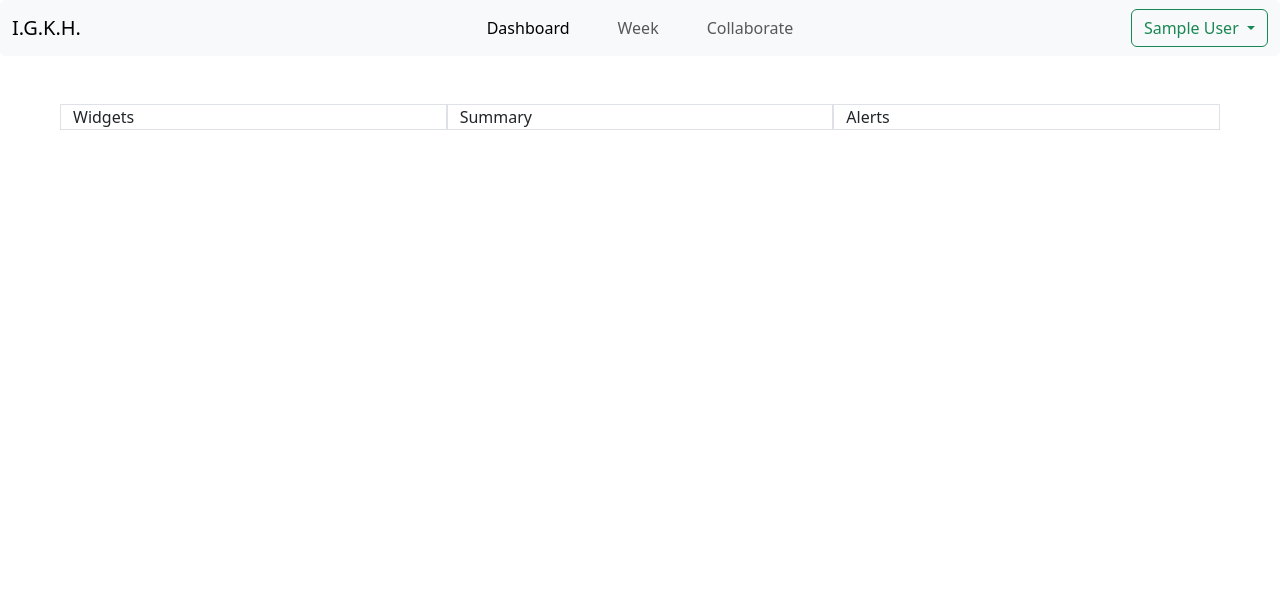
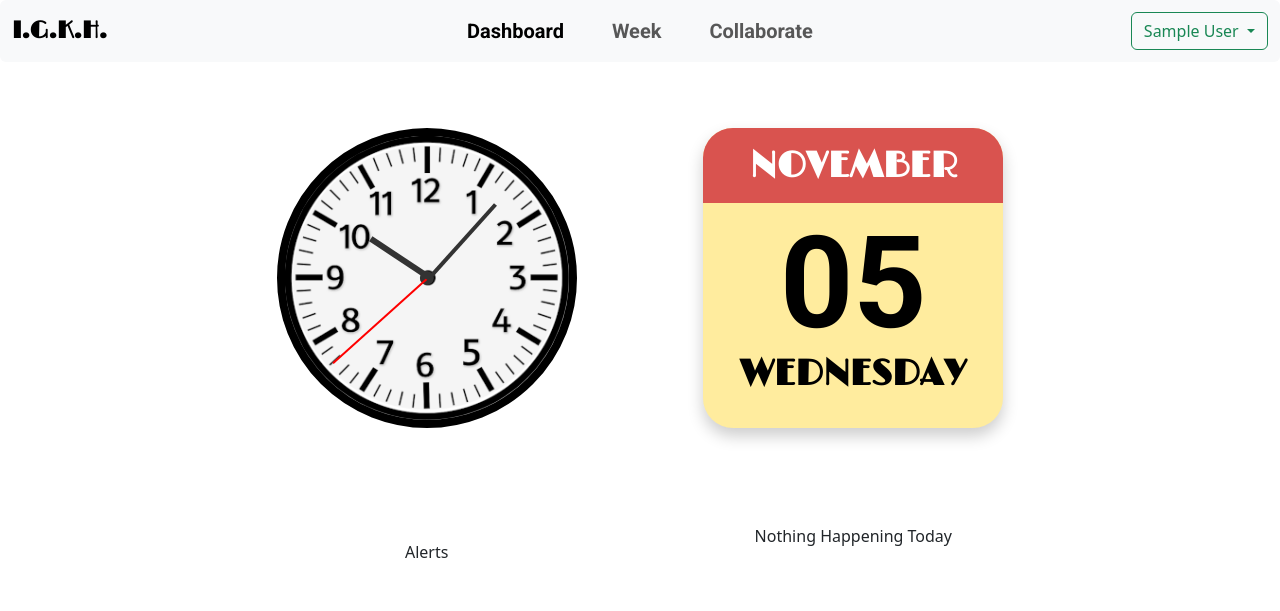
Before and after one commit to YeTengji/project, a Flask app: page /dashboard in a window 1280 px wide. Shown: the top 611 px of the page. Run offline with Flask 3, Linux system fonts and the light colour scheme; the visitor is signed in with stand-in values (Sample User, id 1); data that the repository does not hold is empty.

Commit message:
feat: add dashboard static widgets. style: update nav fonts and effects. refactor: change dashboard.html to dashboard.html.jinja

```diff
--- a/app.py
+++ b/app.py
@@ -291,7 +291,7 @@ def user_profile():
         flash("Profile updated!", "success")
         return redirect(url_for('dashboard'))
 
-    return render_template('dashboard.html', user_profile_form=user_profile_form, show_user_profile_modal=True)
+    return render_template('dashboard.html.jinja', user_profile_form=user_profile_form, show_user_profile_modal=True)
 
 @app.route('/update-theme', methods=['POST'])
 @login_required
@@ -356,7 +356,30 @@ def change_password():
 @app.route('/dashboard', methods=['GET', 'POST'])
 @login_required
 def dashboard():
-    return render_template('dashboard.html')
+    now = datetime.now()
+    current_time = now.time()
+    current_date = now.date()
+    current_day_of_week = now.weekday()
+
+    curent_events = (
+        db.session.execute(
+            select(CalendarEvent)
+            .filter(CalendarEvent.user_id == current_user.id,
+                or_(
+                    CalendarEvent.day == current_date,
+                    CalendarEvent.recurring_days.any(CalendarEventDay.day_of_week == current_day_of_week)
+                )
+            ).order_by(CalendarEvent.start)
+        ).scalars().all()
+    )
+
+    share_request = db.session.execute(
+            select(CalendarShare)
+            .filter(CalendarShare.viewer_id == current_user.id)
+            .filter(CalendarShare.status == CalendarShareStatus.PENDING)
+        ).scalars().first()
+
+    return render_template('dashboard.html.jinja', current_events=curent_events, share_request=share_request, current_time=current_time, current_date=current_date)
 
 #region --- Calendar Routes ---
 
--- /dev/null
+++ b/static/css/animation.css
@@ -0,0 +1,16 @@
+@keyframes idlePulse {
+    0%  { transform: translate(1px); }
+    4% { transform: translate(-2px); }
+    6% { transform: translate(1px, 1px); }
+    8% { transform: translate(-1px); }
+    12%{ transform: translate(1px); }
+}
+
+@keyframes flashAlert {
+    0%  { transform: scale(12); opacity: 0; }
+    16% { transform: scale(1);}
+    32% { opacity: 1; }
+    42% { transform: scale(1); }
+    45% { transform: scale(1.05); }
+    47% { transform: scale(1);}
+}
--- a/static/css/main.css
+++ b/static/css/main.css
@@ -1,22 +1,19 @@
 body {
-    padding-top: 56px;
+    padding-top: 64px;
 }
 
-@keyframes idlePulse {
-    0%  { transform: translate(1px); }
-    4% { transform: translate(-2px); }
-    6% { transform: translate(1px, 1px); }
-    8% { transform: translate(-1px); }
-    12%{ transform: translate(1px); }
+@font-face {
+    font-family: 'Limelight';
+    src: url('/static/fonts/Limelight-Regular.ttf') format('truetype');
+    font-weight: normal;
+    font-style: normal;
 }
 
-@keyframes flashAlert {
-    0%  { transform: scale(12); opacity: 0; }
-    16% { transform: scale(1);}
-    32% { opacity: 1; }
-    42% { transform: scale(1); }
-    45% { transform: scale(1.05); }
-    47% { transform: scale(1);}
+@font-face {
+    font-family: 'Roboto-Bold';
+    src: url('/static/fonts/Roboto-Bold.ttf') format('truetype');
+    font-weight: normal;
+    font-style: normal;
 }
 
 #theme-toggle {
@@ -31,13 +28,41 @@ body {
 
 #print-calendar {
     position:fixed;
-    top: 5rem;
-    right: 3rem;
+    top: 0.5rem;
+    right: 1rem;
     z-index: 1000;
+}
+
+.share-request {
+    animation: idlePulse 2s infinite;
+    transform-origin: center;
 }
 
 .login-group {
     height: calc(100vh - 72px);
+}
+
+.navbar-brand {
+    font-family: 'Limelight', sans-serif;
+    font-size: 1.5rem;
+    font-weight: 600;
+}
+
+.dashboard-nav-item {
+    font-family: 'Roboto-Bold', sans-serif;
+    font-size: 1.25rem;
+    font-weight: 800;
+}
+
+html[data-bs-theme="dark"] nav a.active {
+    color: #fff;
+    text-shadow: 0 0 6px rgba(192, 192, 255, 0.6);
+}
+
+html[data-bs-theme="light"] nav a.active {
+    color: #000;
+    background-color: transparent;
+    text-shadow: 2px 2px 2px rgba(64, 64, 128, 0.6);
 }
 
 @media print {
--- /dev/null
+++ b/static/css/widgets.css
@@ -0,0 +1,109 @@
+/* Clock CSS */
+
+.clock {
+    position: relative;
+    height: 300px;
+    width: 300px;
+    aspect-ratio: 1 / 1;
+    border: 8px solid #000;
+    border-radius: 50%;
+    background: radial-gradient(circle, #fff 90%, #888);
+    background-image: url('/static/images/clock_face.png');
+    background-size: cover;
+    background-position: center;
+}
+
+.hand {
+    position: absolute;
+    bottom: 50%;
+    left: 50%;
+    transform-origin: bottom center;
+    transform: rotate(0deg) translate(-50%);
+    background: #333;
+}
+
+.hour {
+    width: 6px;
+    height: 25%;
+    z-index: 3;
+}
+
+.minute {
+    width: 4px;
+    height: 35%;
+    z-index: 2;
+}
+
+.second {
+    width: 2px;
+    height: 45%;
+    background: red;
+    z-index: 1;
+}
+
+.center-dot {
+    position: absolute;
+    width: 5%;
+    height: 5%;
+    background: #333;
+    border-radius: 50%;
+    top: 50%;
+    left: 50%;
+    transform: translate(-50%, -50%);
+}
+
+/* Day Calendar */
+
+.dashboard-calendar {
+    width: 300px;
+    height: 300px;
+    min-width: 300px;
+    min-height: 300px;
+    background-color: #ffec9e;
+    border-radius: 10%;
+    box-shadow: 0 8px 16px rgba(0, 0, 0, 0.2);
+    overflow: hidden;
+    position: relative;
+    align-items: center;
+    justify-content: center;
+    display: flex;
+    flex-shrink: 0;
+    flex-direction: column;
+}
+
+.dashboard-calendar-top {
+    width: 100%;
+    height: 75px;
+    background-color: #D9534F;
+    align-items: center;
+    justify-content: center;
+    display: flex;
+    position: absolute;
+    top: 0;
+    left: 0;
+}
+
+#dashboard-calendar-month {
+    font-family: 'Limelight', sans-serif;
+    font-size: 2.25rem;
+    font-weight: 700;
+    color: #fff;
+    text-transform: uppercase;
+}
+
+#dashboard-calendar-dow {
+    font-family: 'Limelight', sans-serif;
+    font-size: 2.25rem;
+    font-weight: 700;
+    color: #000;
+    text-transform: uppercase;
+}
+
+#dashboard-calendar-day {
+    font-family: 'Roboto-Bold', sans-serif;
+    font-size: 8rem;
+    font-weight: 700;
+    color: #000;
+    padding-top: 64px;
+    line-height: 1;
+}
--- a/static/js/main.js
+++ b/static/js/main.js
@@ -291,6 +291,35 @@ function deleteAcceptedCalendarShare() {
     });
 }
 
+// Clock
+let lastSecond = null;
+
+function updateClock() {
+    const now = new Date();
+    const sec = now.getSeconds();
+    const min = now.getMinutes();
+    const hr = now.getHours();
+
+    seconds = document.getElementById('second');
+    minutes = document.getElementById('minute');
+    hours = document.getElementById('hour');
+    if (!seconds || !minutes || ! hours) return;
+
+    if (lastSecond === 59 && sec === 0) {
+        seconds.style.transition = 'none';
+    } else {
+        seconds.style.transition = 'transform 0.2s cubic-bezier(0.68, -0.55, 0.27, 1.55)';
+    }
+    seconds.style.transform = `rotate(${sec * 6}deg)`;
+    minutes.style.transform = `rotate(${min * 6}deg)`;
+    hours.style.transform = `rotate(${(hr % 12) * 30 + min * 0.5}deg)`;
+
+    lastSecond = sec;
+}
+
+setInterval(updateClock, 1000);
+updateClock();
+
 // Main?
 document.addEventListener("DOMContentLoaded", () => {
     formFieldFocus({
--- a/templates/dashboard.html
+++ /dev/null
@@ -1,28 +0,0 @@
-{% extends "layout.html.jinja" %}
-
-{% block title %}Dashboard{% endblock %}
-
-{% block body %}
-
-<div class="container-fluid">
-
-    <div class="row m-5">
-
-        <div class="col-4 border">
-            Widgets
-        </div>
-
-        <div class="col-4 border">
-            Summary
-        </div>
-
-        <div class="col-4 border">
-            Alerts
-        </div>
-
-    </div>
-
-</div>
-
-
-{% endblock %}
--- /dev/null
+++ b/templates/dashboard.html.jinja
@@ -0,0 +1,78 @@
+{% extends "layout.html.jinja" %}
+
+{% block title %}Dashboard{% endblock %}
+
+{% block body %}
+
+<div class="container-fluid">
+
+    <div class="row align-items-start">
+
+        <div class="col-xl-2">
+        </div>
+
+        <div class="col-xl-4">
+
+            <div class="d-flex justify-content-center p-5">
+                <div class="clock m-3">
+                    <div class="hand hour" id="hour"></div>
+                    <div class="hand minute" id="minute"></div>
+                    <div class="hand second" id="second"></div>
+                    <div class="center-dot"></div>
+                </div>
+            </div>
+
+            <div class="d-flex justify-content-center p-5">
+                {% if share_request %}
+                <a href="{{  url_for('week_share') }}" class="btn btn-outline-primary share-request">
+                    Someone wants to share their calendar with you.
+                </a>
+                {% else %}
+                Alerts
+                {% endif %}
+            </div>
+        </div>
+
+        <div class="col-xl-4 p-3">
+
+            <div class="d-flex justify-content-center p-5">
+                <div class="dashboard-calendar">
+                    <div class="dashboard-calendar-top">
+                        <span id="dashboard-calendar-month">{{ current_date.strftime('%B') }}</span>
+                    </div>
+                    <div id="dashboard-calendar-day">{{ current_date.strftime('%d') }}</div>
+                    <div id="dashboard-calendar-dow">{{ current_date.strftime('%A') }}</div>
+                </div>
+            </div>
+
+            <div class="d-flex justify-content-center">
+                {% if current_events %}
+                    <ul class="list-group w-75">
+                    {% for event in current_events %}
+                        <li class="list-group-item {% if event.end < current_time %}text-muted{% endif %}"
+                            {% if event.start <= current_time and current_time <= event.end %}style="background-color: {{ event.color }};"{% endif %}>
+                            <div class="d-flex justify-content-between">
+                                <strong>{{ event.title }}</strong>
+                                {{ event.start.strftime('%I:%M %p') }} - {{ event.end.strftime('%I:%M %p') }}
+                            </div>
+                            <small>{{ event.notes }}</small>
+                        </li>
+                    {% endfor %}
+                    </ul>
+                {% else %}
+                    <div class="d-flex justify-content-center m-5">
+                        Nothing Happening Today
+                    </div>
+                {% endif %}
+            </div>
+
+        </div>
+
+        <div class="col-xl-2">
+        </div>
+    </div>
+
+</div>
+
+
+{% endblock %}
--- a/templates/layout.html.jinja
+++ b/templates/layout.html.jinja
@@ -12,6 +12,8 @@
         integrity="sha384-sRIl4kxILFvY47J16cr9ZwB07vP4J8+LH7qKQnuqkuIAvNWLzeN8tE5YBujZqJLB" crossorigin="anonymous">
     <link rel="stylesheet" href="https://cdn.jsdelivr.net/npm/bootstrap-icons@1.13.1/font/bootstrap-icons.min.css">
     <link rel="stylesheet" href="/static/css/main.css">
+    <link rel="stylesheet" href="/static/css/animation.css">
+    <link rel="stylesheet" href="/static/css/widgets.css">
     <link href="{{ url_for('static', filename='favicon.png') }}" rel="icon" type="image/png">
 </head>
 
@@ -19,22 +21,22 @@
     {% if not img_source %}
     <header class="no-print">
         <!-- Centered Navbar from Bootstrap Examples-->
-        <nav class="navbar fixed-top navbar-expand-lg bg-body-tertiary rounded" aria-label="Thirteenth navbar example">
+        <nav class="navbar fixed-top navbar-expand-md bg-body-tertiary rounded" aria-label="Thirteenth navbar example">
             <div class="container-fluid"> <button class="navbar-toggler" type="button" data-bs-toggle="collapse"
                     data-bs-target="#navbarsExample11" aria-controls="navbarsExample11" aria-expanded="false"
                     aria-label="Toggle navigation"> <span class="navbar-toggler-icon"></span> </button>
-                <div class="collapse navbar-collapse d-lg-flex" id="navbarsExample11"> <a class="navbar-brand col-lg-3 me-0"
+                <div class="collapse navbar-collapse d-md-flex" id="navbarsExample11"> <a class="navbar-brand col-md-1 me-0"
                         href="/">I.G.K.H.</a>
                     {% if current_user.is_authenticated %}
-                        <ul class="navbar-nav col-lg-6 justify-content-lg-center">
+                        <ul class="navbar-nav col-md-10 justify-content-md-center">
                             {% macro nav_item(endpoint, label) %}
-                            <li class="nav-item px-3"> <a class="nav-link {% if request.endpoint == endpoint %}active{% endif %}" href="{{ url_for(endpoint) }}">{{ label }}</a> </li>
+                            <li class="nav-item px-3 dashboard-nav-item"> <a class="nav-link {% if request.endpoint == endpoint %}active{% endif %}" href="{{ url_for(endpoint) }}">{{ label }}</a> </li>
                             {% endmacro %}
                             {{ nav_item('dashboard', 'Dashboard') }}
                             {{ nav_item('week_schedule', 'Week') }}
                             {{ nav_item('week_share', 'Collaborate')}}
                         </ul>
-                        <div class="d-lg-flex col-lg-3 justify-content-lg-end gap-2">
+                        <div class="d-md-flex col-md-1 justify-content-md-end gap-2">
                             <div class="dropdown">
                                 <button class="btn btn-outline-success dropdown-toggle" type="button" data-bs-toggle="dropdown" aria-expanded="false">
                                     {{ current_user.first_name + " " + current_user.last_name}}
@@ -47,7 +49,7 @@
 
                         </div>
                     {% else %}
-                        <div class="d-lg-flex col-lg-9 justify-content-lg-end">
+                        <div class="d-md-flex col-md-11 justify-content-md-end">
                             {% include 'components/_theme_toggle.html' %}
                         </div>
                     {% endif %}
```
Also changed, not shown: helpers.py (+7 -0 lines), templates/week_share.html.jinja (+7 -2 lines), static/fonts/Limelight-Regular.ttf (added), static/fonts/Roboto-Bold.ttf (added), static/images/calendar/L79rSjMTnlECRX5lMCy4C88WejZu0Q3XAyIp2nqCn-UMcfCpQgrCewWYbpx1u94E.png, static/images/calendar/drmfC24BfVKUYmDnICL4DdnuLiGsiHPEOQUt_AV1_dxzu87tm_5ZbTjKt53e_Qv_.png, static/images/clock_face.png (added).
